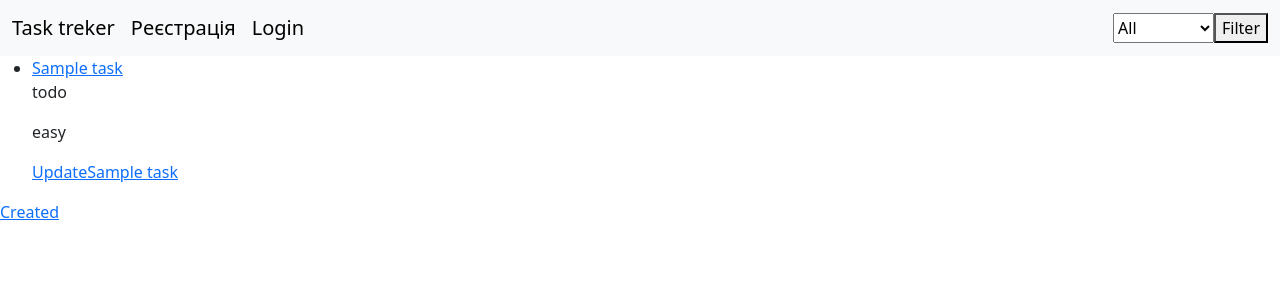
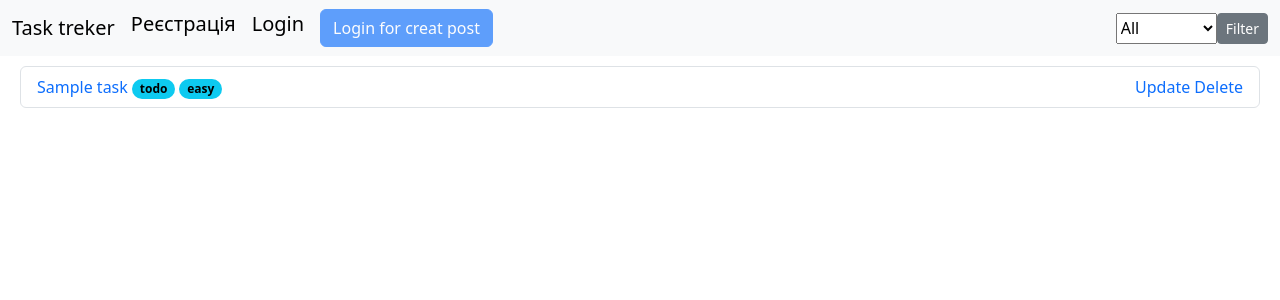
Before and after one commit to Arrxeen/Django_tastk_treker, a Django app: page / in a window 1280 px wide. Shown: the top 300 px of the page. Run offline with Django 5.2, Linux system fonts and the light colour scheme; tables that the repository leaves empty hold one stand-in row (values such as "Sample post").

Commit message:
10.1 1:17

```diff
--- a/static/css/style_form.css
+++ b/static/css/style_form.css
@@ -1,10 +1,11 @@
-.creat-form form {
+.creat-form  form {
     background-color: #f9f9f9;
     padding: 20px;
     margin: 100px auto;
     border-radius: 8px;
     max-width: 400px;
     box-shadow: 0 4px 8px rgba(0, 0, 0, 0.1);
+
 }
 
 .comment-form {
@@ -23,6 +24,7 @@
     display: block;
     margin-bottom: 8px;
     font-weight: bold;
+
 }
 
 .creat-form input {
@@ -32,6 +34,7 @@
     border: 1px solid;
     border-radius: 4px;
 }
+
 
 .comment-form textarea {
     width: 100rem;
@@ -56,15 +59,17 @@
 }
 
 .creat-form button {
-    float: right;
     background-color: #46bb48;
     color: white;
     border: none;
     border-radius: 4px;
     cursor: pointer;
     white-space: nowrap;
-    width: auto;
     height: 50px;
+    display: flex;
+    justify-content: center;
+    position: relative;
+    left: 30%
 }
 
 form>button:hover, .comment-form button:hover {
@@ -74,3 +79,47 @@ form>button:hover, .comment-form button:hover {
 form>button:hover, .creat-form button:hover {
     background-color: #45a04b;
 }
+
+
+
+
+/* -------------------- */
+
+.centery{
+    display: flex;
+    justify-content: center;
+}
+
+.task-list{
+    margin: 10px 20px 10px 20px;
+}
+
+.test {
+    background-color: #f9f9f9;
+    padding: 20px;
+    margin: 100px auto;
+    border-radius: 8px;
+    max-width: 400px;
+    box-shadow: 0 4px 8px rgba(0, 0, 0, 0.1);
+    word-break: break-all;
+}
+
+.test1 {
+    background-color: #f9f9f9;
+    margin: 10px 20px 10px 20px;
+    border-radius: 8px;
+    box-shadow: 0 4px 8px rgba(0, 0, 0, 0.1);
+    word-break: break-all;
+    position: relative;
+    padding: 20px 20px 20px 20px;
+}
+
+
+
+.bec{
+    margin:20px 20px 20px 20px ;
+    border-radius: 6px;
+    background-color: #e3e3e3;
+    padding: 20px;
+    box-shadow: 0 4px 8px rgba(0, 0, 0, 0.2);
+}
--- a/tasktreker/models.py
+++ b/tasktreker/models.py
@@ -52,3 +52,12 @@ class Like(models.Model):
 
     class Meta:
         unique_together = ('user','comment')
+
+
+class Dislike(models.Model):
+    user = models.ForeignKey(User,on_delete=models.CASCADE,related_name='disliked_comments')
+    comment = models.ForeignKey(Comment, on_delete=models.CASCADE, related_name='dislikes')
+    created_at = models.DateTimeField(auto_now_add=True)
+
+    class Meta:
+        unique_together = ('user','comment')
--- a/tasktreker/urls.py
+++ b/tasktreker/urls.py
@@ -6,7 +6,9 @@ urlpatterns = [
     path('created/', views.TaskCreateView.as_view(), name='task-created'),
     path('update/<int:pk>/', views.TaskUpdateView.as_view(), name='task-update'),
     path('comment/like/<int:pk>/',views.CommentLikeToggel.as_view(), name="comment-toggle-like"),
+    path('comment/dislike/<int:pk>/', views.CommentDislikeToggel.as_view(), name="comment-toggle-dislike"),
     path('login/', views.CustomLoginView.as_view(), name="login"),
     path('logout/', views.CustomLogoutView.as_view(), name="logout"),
     path('register/', views.RegisterView.as_view(), name="register"),
+    path('delete/<int:pk>', views.TaskDeliteView.as_view(), name='task-delete')
 ]
--- a/tasktreker/views.py
+++ b/tasktreker/views.py
@@ -5,8 +5,8 @@ from django.contrib.auth.views import LoginView, LogoutView
 from django.contrib.auth.forms import UserCreationForm
 from django.contrib.auth import login
 from django.http import HttpResponse, HttpResponseRedirect
-from .models import Task, Comment, Like
-from django.views.generic import ListView, DetailView, CreateView, UpdateView, View
+from .models import Task, Comment, Like, Dislike
+from django.views.generic import ListView, DetailView, CreateView, UpdateView, View, DeleteView
 from .forms import TaskForm, TaskFilterForm , CommentForm
 from django.urls import reverse_lazy
 from django.contrib.auth.mixins import LoginRequiredMixin
@@ -68,14 +68,43 @@ class TaskUpdateView(LoginRequiredMixin,UserIsOwnerMixin, UpdateView):
     success_url = reverse_lazy('task-list')
 
 
+class TaskDeliteView(LoginRequiredMixin,UserIsOwnerMixin, DeleteView):
+    model = Task
+    success_url = reverse_lazy('task-list')
+    template_name = "tasktreker/tasktreker_delete.html"
+
+
 class CommentLikeToggel(LoginRequiredMixin,View):
     def post(self, request, *args, **kwargs):
         comment = get_object_or_404(Comment, pk=self.kwargs.get("pk"))
         likeq = Like.objects.filter(comment = comment, user = request.user)
+        dislikeq = Dislike.objects.filter(comment = comment, user = request.user)
+        if dislikeq.exists():
+            dislikeq.delete()
+            if not likeq.exists():
+                Like.objects.create(comment = comment, user = request.user)
+        else:
+            if likeq.exists():
+                likeq.delete()
+            else:
+                Like.objects.create(comment = comment, user = request.user)
+        return HttpResponseRedirect(comment.get_absolute_url())
+
+
+class CommentDislikeToggel(LoginRequiredMixin,View):
+    def post(self, request, *args, **kwargs):
+        comment = get_object_or_404(Comment, pk=self.kwargs.get("pk"))
+        dislikeq = Dislike.objects.filter(comment = comment, user = request.user)
+        likeq = Like.objects.filter(comment = comment, user = request.user)
         if likeq.exists():
             likeq.delete()
+            if not dislikeq.exists():
+                Dislike.objects.create(comment = comment, user = request.user)
         else:
-            Like.objects.create(comment = comment, user = request.user)
+            if dislikeq.exists():
+                dislikeq.delete()
+            else:
+                Dislike.objects.create(comment = comment, user = request.user)
         return HttpResponseRedirect(comment.get_absolute_url())
 
 
--- a/templates/base.html
+++ b/templates/base.html
@@ -22,7 +22,7 @@
                   <li class="nav-item">
                     <form action="{% url 'logout' %}" method="post">
                         {% csrf_token %}
-                        <button type="submit">Вихід</button>
+                        <button style="margin-right: 20px;" class="btn active" aria-pressed="true" type="submit">Logout</button>
                     </form>
                   </li>
                 {% else %}
@@ -33,11 +33,18 @@
                     <a class="navbar-brand" href="{% url 'login' %}">Login</a>
                   </li>
                 {% endif %}
+                <li>
+                  {% if request.user.is_authenticated %}
+                      <a class="btn btn-primary" role="button" href="{% url 'task-created' %}">Created</a>
+                  {% else %}
+                      <a class="btn btn-primary disabled" role="button" aria-disabled="true" href="{% url 'task-created' %}">Login for creat post</a>
+                  {% endif %}
+                </li>
                   </li>
                 </ul>
                 <form class="d-flex" method="GET">
                     {{ form.status }}
-                    <button type="submit">Filter</button>
+                    <button class="btn btn-secondary btn-sm" type="submit">Filter</button>
                 </form>
               </div>
             </div>
--- a/templates/tasktreker/task_list.html
+++ b/templates/tasktreker/task_list.html
@@ -4,20 +4,38 @@
 <title>Task List</title>
 {% endblock %}
 
+{% load static %}
+
+
 {% block content %}
-
-<ul>
-    {% for task in tasks %}
-        <li>
-            <a href="{% url 'task-detail' task.pk %}">{{ task.title }}</a>
-            <p>{{ task.status }}</p>
-            <p>{{ task.priority }}</p>
-            <a href="{% url 'task-update' task.pk %}">Update{{ task }}</a>
+<link rel="stylesheet" href="{% static 'css/style_form.css' %}">
+<div class="task-list">
+    <ul class="list-group">
+        {% for task in tasks %}
+        <li class="list-group-item">
+            <div class="float-start">
+                <a class="link-offset-2 link-underline link-underline-opacity-0" href="{% url 'task-detail' task.pk %}">
+                    {{ task.title }}
+                </a>
+                <span class="badge rounded-pill text-bg-info">
+                    {{ task.status }}
+                 </span>
+                <span class="badge rounded-pill text-bg-info">
+                    {{ task.priority }}
+                </span>
+            </div>
+            <div class="float-end">
+                <a class="link-offset-2 link-underline link-underline-opacity-0" href="{% url 'task-update' task.pk %}">
+                    Update
+                </a>
+                <a class="link-offset-2 link-underline link-underline-opacity-0" href="{% url 'task-delete' task.pk %}">
+                    Delete
+                </a>
+            </div>
         </li>
         {% empty %}
-        <p>No tasks found</p>
+        <li class="list-group-item">No tasks found</li>
         {% endfor %}
     </ul>
-    <a href="{% url 'task-created' %}">Created</a>
-
-{% endblock %}
+</div>
+    {% endblock %}
```
Also changed, not shown: templates/tasktreker/task_detail.html (+27 -19 lines), templates/tasktreker/task_form.html (+4 -4 lines), templates/tasktreker/tasktreker_delete.html (added, +12 -0 lines), tasktreker/migrations/0007_dislike.py (added), templates/tasktreker/login.html (renamed from templates/login.html), 2 other files.
